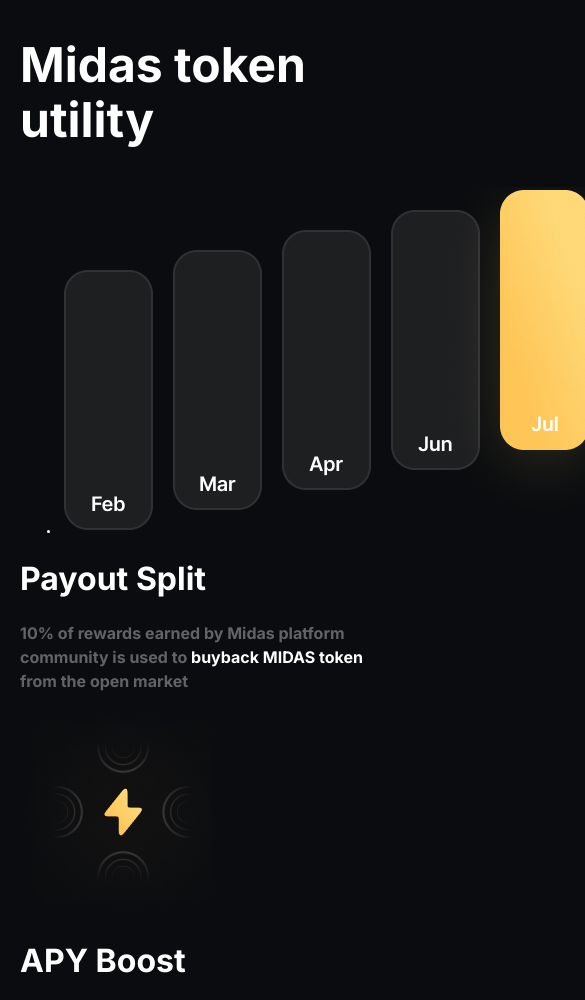
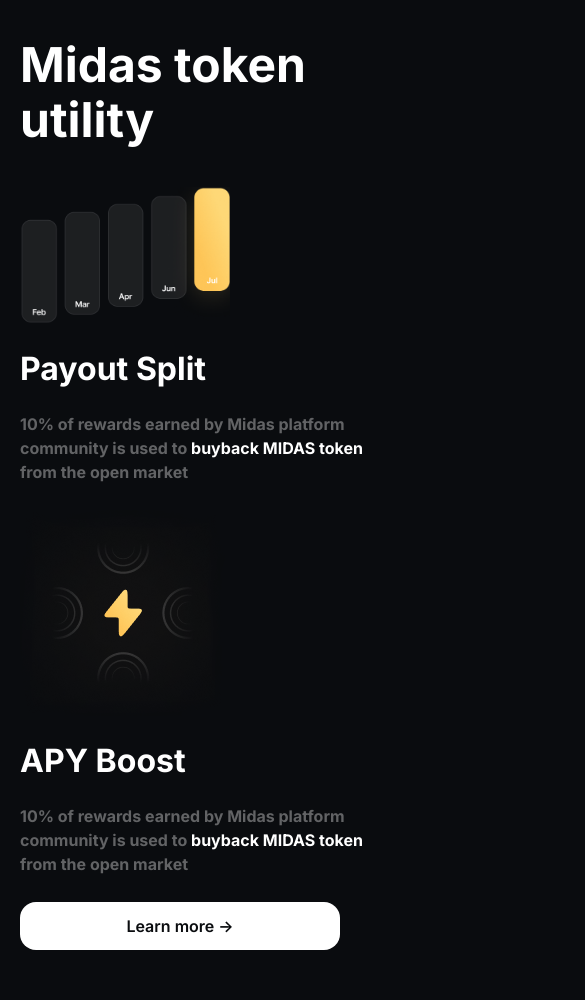
Before and after one commit to xlonywka/exam, a plain HTML site: page index.html in a window 390 px wide. Shown: the part 50-1050 px from the top of the page, 585 px wide, since content can reach past the window. After the commit the page ends 1000 px from the top, so only its background shows below. Drawn offline with Linux system fonts and the light colour scheme.

Commit message:
Update site

```diff
--- a/css/style.css
+++ b/css/style.css
@@ -9,9 +9,30 @@
   background: #0A0C0F;
   color: #FFFFFF;
 }
+
 img{
     position: relative;
 }
+.month-table img{
+    width:100%;
+}
+.month-table{
+    display: flex;
+    align-items: flex-start;
+    flex-direction: row-reverse;
+}
+.boost{
+    display: flex;
+    align-items: flex-start;
+    flex-direction: row;
+}
+ul {
+    padding: 0; /* Убираем поля */
+    margin-left: 0px; /* Отступ слева */
+  }
+  li {
+    list-style-type: none;
+  }
 main{
     padding: 0px 20px;
 }
@@ -61,3 +82,16 @@ p a{
     justify-content: center;
     align-items: center;
 }
+@media screen and (max-width: 720px) {
+    .month-table{
+        flex-direction: column;
+    }
+    .boost{
+        flex-direction: column;
+    }
+    .month-table img{
+        width:60%;
+    }
+    .button a{
+    text-align:center}
+ }
--- a/index.html
+++ b/index.html
@@ -21,26 +21,31 @@
       <section>
         <ul class="month-table">
           <li><img src="img/date.png" alt="Image" /></li>
-        </ul>
+          <li>
             <h2>Payout Split</h2>
             <p>
-          10% of rewards earned by Midas platform community is used to <a href="#">buyback
-          MIDAS token</a> from the open market
+              10% of rewards earned by Midas platform community is used to
+              <a href="#">buyback MIDAS token</a> from the open market
             </p>
+          </li>
+        </ul>
       </section>
       <section>
-        <img src="img/boost.png" alt="boost" />
+        <ul class="boost">
+          <li><img src="img/boost.png" alt="boost" /></li>
+          <li>
             <h2>APY Boost</h2>
             <p>
-          10% of rewards earned by Midas platform community is used to <a href="#">buyback
-          MIDAS token</a> from the open market
+              10% of rewards earned by Midas platform community is used to
+              <a href="#">buyback MIDAS token</a> from the open market
             </p>
+          </li>
+        </ul>
       </section>
       <section class="button">
         <a href="#" alt="">Learn more -></a>
       </section>
     </main>
-    <footer>
-    </footer>
+    <footer></footer>
   </body>
 </html>
```
Lines whose indentation alone changed are shown as unchanged.
